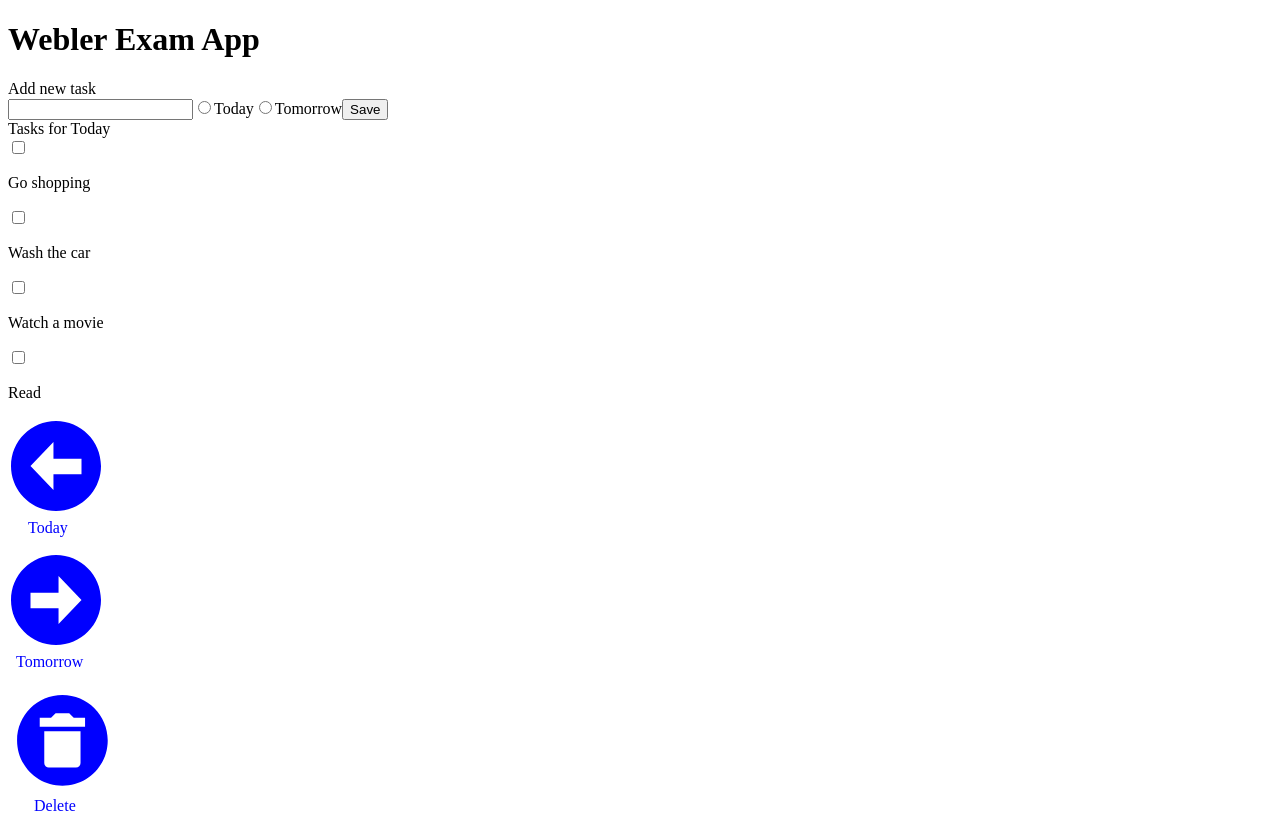
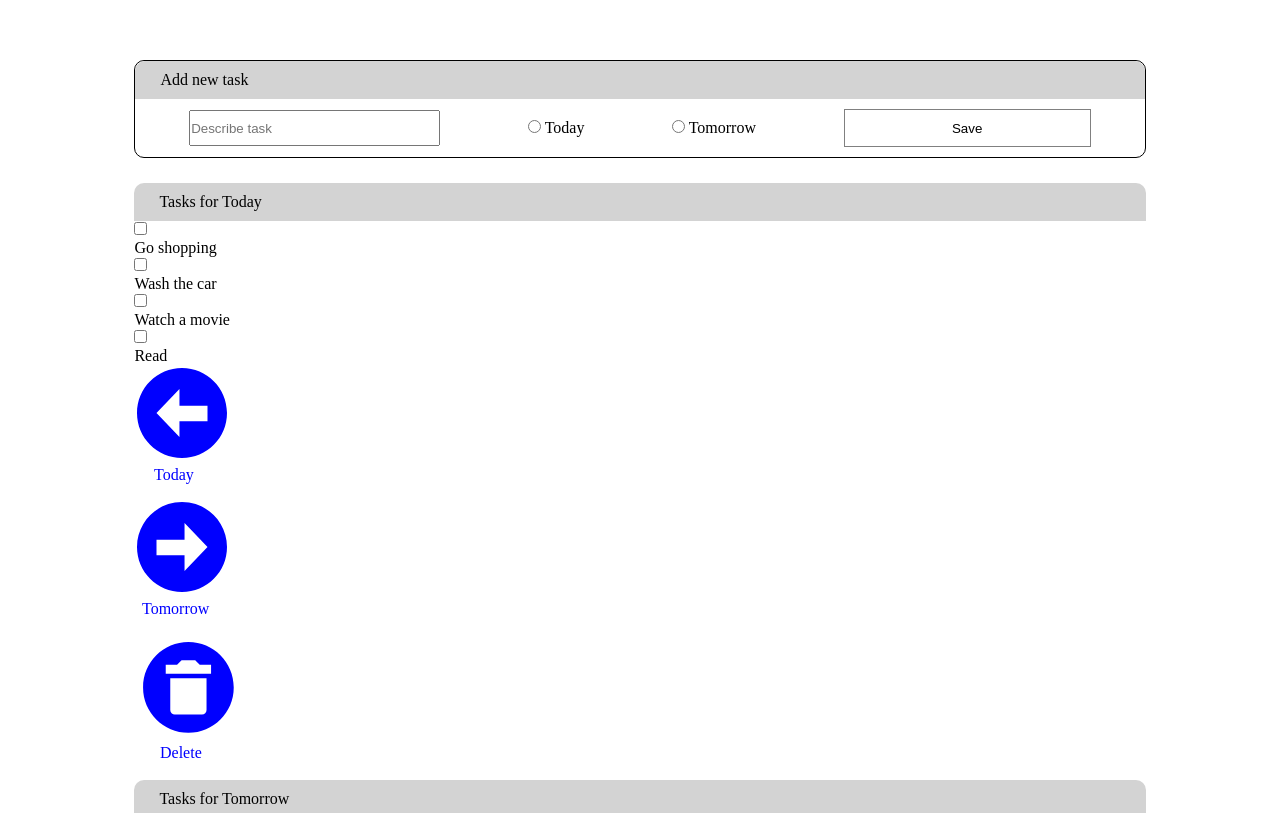
Before and after one commit to maszab/examapp, an Angular app: page / in a window 1280 px wide. Shown: the top 813 px of the page. Built offline with nearby package versions, Linux system fonts and the light colour scheme.

Commit message:
Input header CSS formatted

```diff
--- a/src/app/app.component.css
+++ b/src/app/app.component.css
@@ -1,3 +1,52 @@
+* {
+    margin: 0;
+    padding: 0;
+
+}
+
+.app-container {
+    width: 80%;
+    margin: auto;
+    margin-top: 60px;
+}
+
 .icon-wrapper {
     fill: blue;
 }
+
+.input-container {
+    border: 1px black solid;
+    border-radius: 10px;
+    margin-bottom: 25px;
+}
+
+.input-header {
+    border-top-right-radius: 10px;
+    border-top-left-radius: 10px;
+    background-color: lightgray;
+    padding: 10px;
+    font-size: medium;
+    text-align: left;
+    text-indent: 15px;
+}
+
+.input-field {
+    padding: 10px;
+    display: flex;
+    justify-content: space-around;
+    align-items: center;
+}
+
+.task-field {
+    width: 25%;
+    height: 32px;
+}
+
+.save-button {
+    width: 25%;
+    height: 38px;
+    background-color: white;
+    border-style: none;
+    border: 1px solid gray;
+    vertical-align: auto;
+}
--- a/src/app/app.component.html
+++ b/src/app/app.component.html
@@ -1,15 +1,15 @@
-<h1>Webler Exam App</h1>
-
 <div class="app-container">
     <div class="input-container">
         <div class="input-header">Add new task</div>
         <div class="input-field">
-            <input type="text" palceholder="Describe task" />
-            <input type="radio" id="today-radio" name="schedule" />
-            <label for="today-radio">Today</label>
-            <input type="radio" id="tomorrow-radio" name="schedule" />
-            <label for="today-radio">Tomorrow</label>
-            <button type="button">Save</button>
+            <input class="task-field" type="text" placeholder="Describe task" />
+            <label for="today-radio">
+                <input type="radio" id="today-radio" name="schedule" />
+                Today</label>
+            <label for="today-radio">
+                <input type="radio" id="tomorrow-radio" name="schedule" />
+                Tomorrow</label>
+            <button class="save-button" type="button">Save</button>
         </div>
     </div>
     <div class="management-container">
```
